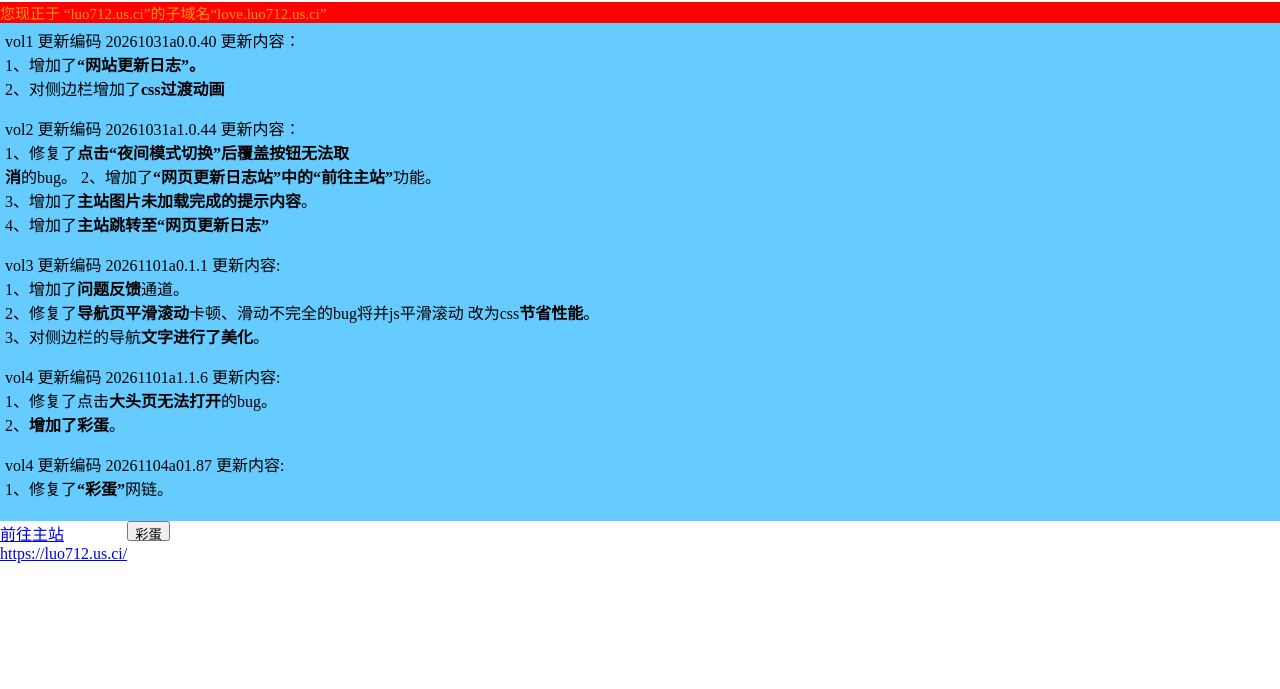
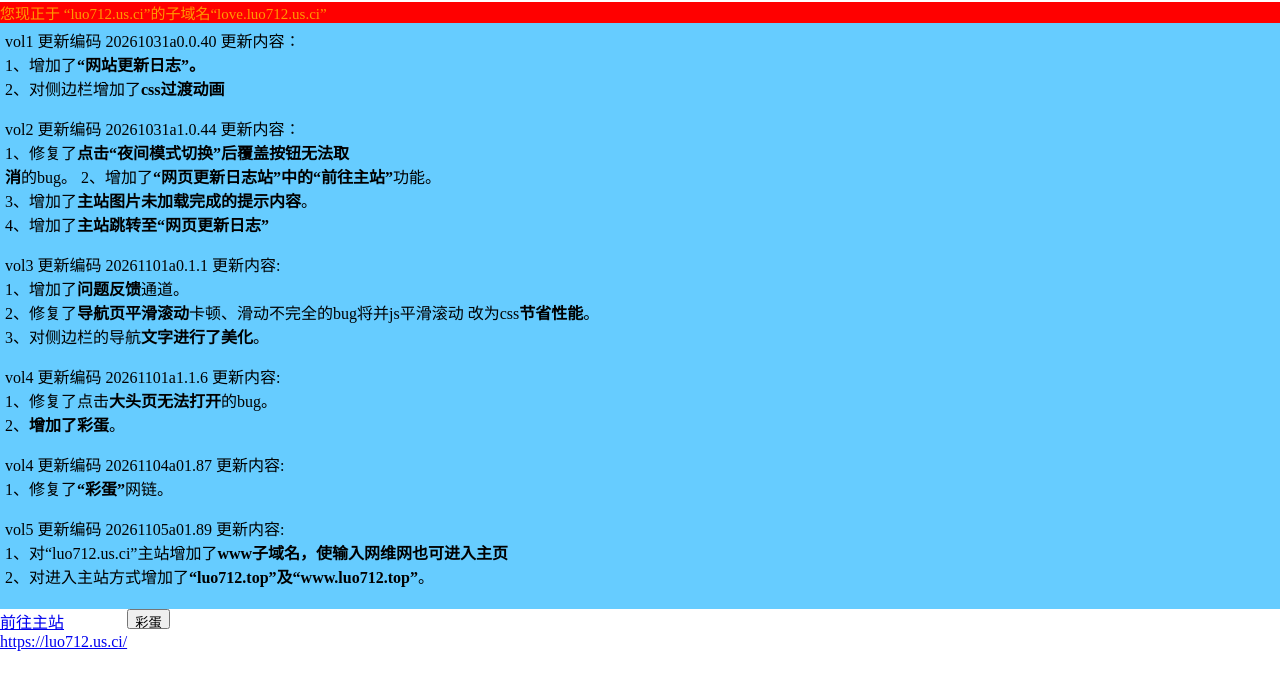
Before and after one commit to sjhusb165/log, a plain HTML site: page index.html in a window 1280 px wide. Shown: the part 87-776 px from the top of the page. Drawn offline with Linux system fonts and the light colour scheme.

Commit message:
Add files via upload

```diff
--- a/index.html
+++ b/index.html
@@ -55,8 +55,12 @@ vol4 更新编码 20261101a1.1.6
   更新内容:<br>
   1、修复了<b>“彩蛋”</b>网链。
 
-
-   <p style="color:rgb(0, 0, 0)">
+<p style="color:rgb(0, 0, 0)">
+vol5 更新编码 20261105a01.89
+更新内容:<br>
+  1、对“luo712.us.ci”主站增加了<b>www子域名，使输入网维网也可进入主页</b>
+  <br>
+  2、对进入主站方式增加了<b>“luo712.top”及“www.luo712.top”</b>。
 <p style="color:rgb(0, 0, 0)">
 <p style="color:rgb(0, 0, 0)">
 
```
